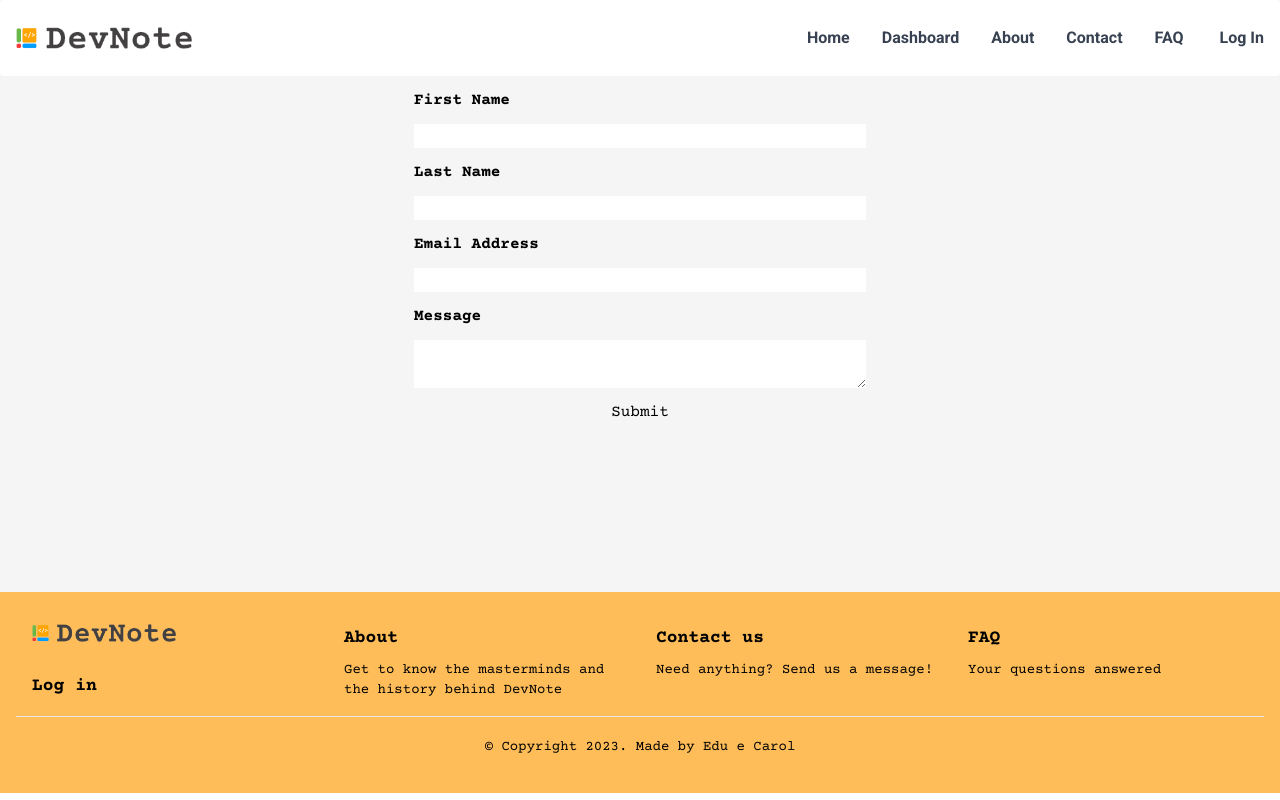
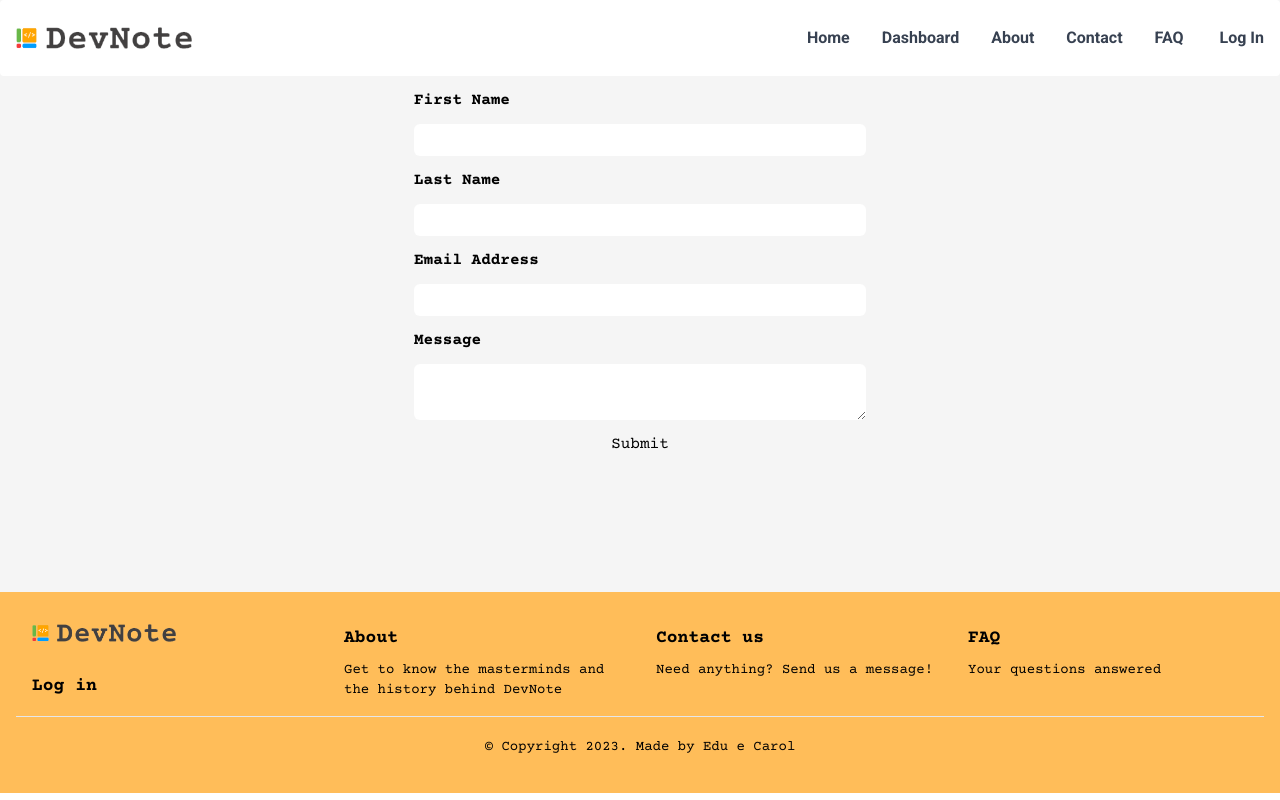
Before and after one commit to edukaki/devlist, a React (Create React App) app: page /contact in a window 1280 px wide. Built offline with nearby package versions, Linux system fonts and the light colour scheme; no server answers.

Commit message:
feat(contact): add padding and border on input fields

```diff
--- a/src/components/ContactForm/index.jsx
+++ b/src/components/ContactForm/index.jsx
@@ -36,6 +36,7 @@ const ContactForm = () => {
                 onChange={contact.handleChange}
                 onBlur={contact.handleBlur}
                 value={contact.values.firstName}
+                className="rounded-md py-1 px-3"
             />
             {contact.touched.firstName && contact.errors.firstName ? (
                 <div>{contact.errors.firstName}</div>
@@ -49,6 +50,7 @@ const ContactForm = () => {
                 onChange={contact.handleChange}
                 onBlur={contact.handleBlur}
                 value={contact.values.lastName}
+                className="rounded-md py-1 px-3"
             />
             {contact.touched.lastName && contact.errors.lastName ? (
                 <div>{contact.errors.lastName}</div>
@@ -62,6 +64,7 @@ const ContactForm = () => {
                 onChange={contact.handleChange}
                 onBlur={contact.handleBlur}
                 value={contact.values.email}
+                className="rounded-md py-1 px-3"
             />
             {contact.touched.email && contact.errors.email ? (
                 <div>{contact.errors.email}</div>
@@ -75,6 +78,7 @@ const ContactForm = () => {
                 onChange={contact.handleChange}
                 onBlur={contact.handleBlur}
                 value={contact.values.message}
+                className="rounded-md py-1 px-3"
             />
             {contact.touched.message && contact.errors.message ? (
                 <div>{contact.errors.message}</div>
```
